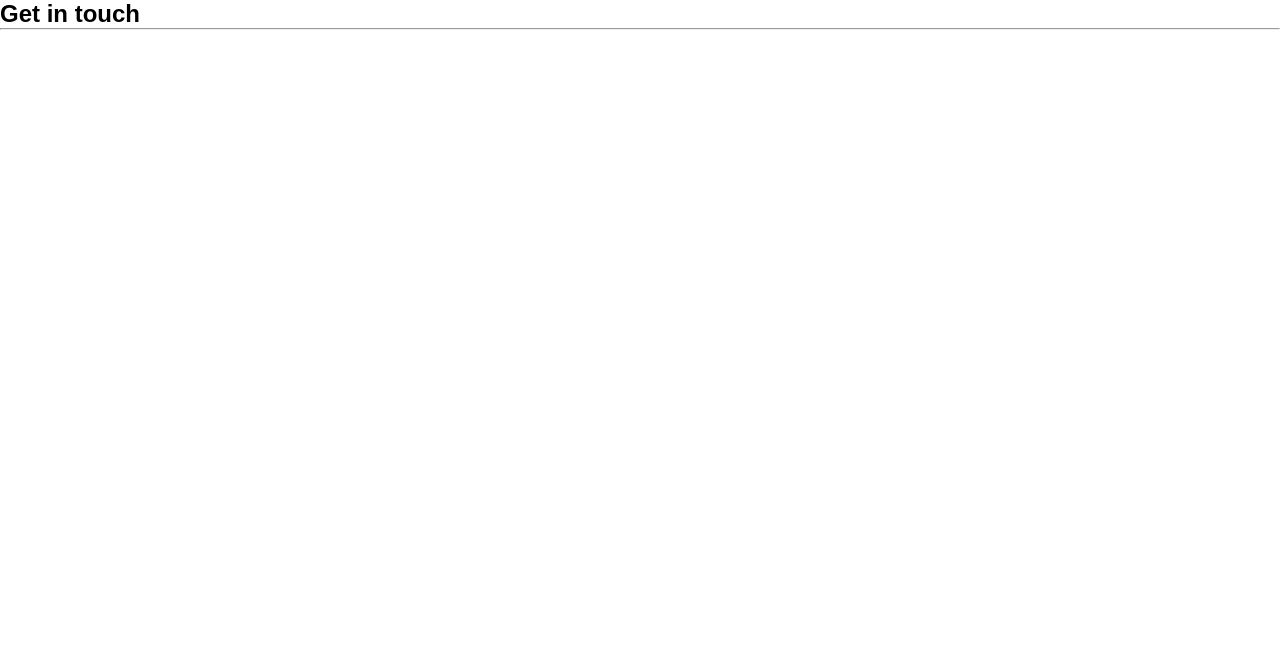
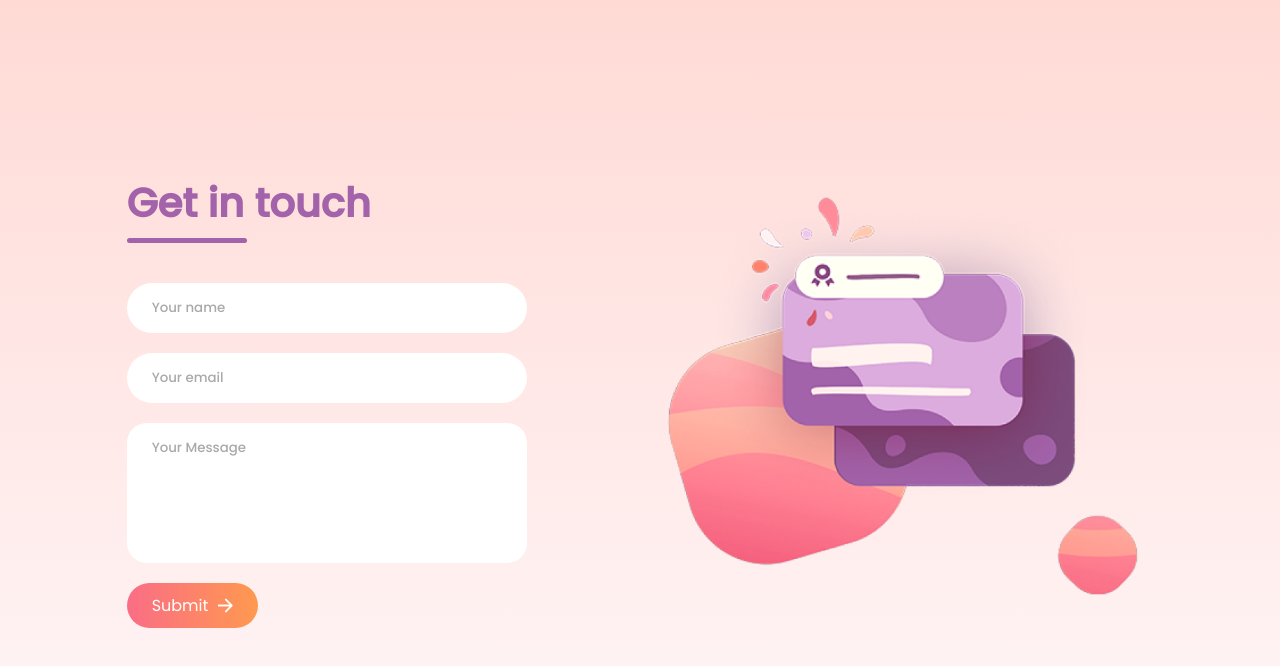
Before and after one commit to dhirucha/Contact-form, a plain HTML site: page index.html in a window 1280 px wide. Drawn offline with Linux system fonts and the light colour scheme.

Commit message:
completed

```diff
--- a/index.html
+++ b/index.html
@@ -8,14 +8,24 @@
 </head>
 <body>
    <div class="contact-container">
-    <form action="" class="contact-left">
+    <form action="https://api.web3forms.com/submit" method="POST" class="contact-left">
         <div class="contact-left-title">
             <h2>Get in touch</h2>
             <hr>
         </div>
+        <input type="hidden" name="access_key" value="6207a5eb-441e-457d-bca4-9169803157fb">
+
+        <input type="text" name="name" placeholder="Your name" class="contact-inputs" required>
+
+        <input type="email" name="email" placeholder="Your email" class="contact-inputs" required>
+
+        <textarea name="text-message" class="contact-inputs" placeholder="Your Message" required></textarea>
+        <button type="submit">
+            Submit <img src="./assets/arrow_icon.png" alt="arrow">
+        </button>
     </form>
-    <div class="contact-left">
-
+    <div class="contact-right">
+        <img src="./assets/right_img.png" alt="right-img">
     </div>
    </div>
 </body>
--- a/style.css
+++ b/style.css
@@ -1,6 +1,104 @@
+
+  @import url('https://fonts.googleapis.com/css2?family=Poppins:wght@400;500&display=swap');
+
+
+
 *{
     margin: 0;
     padding: 0;
     box-sizing: border-box;
-    font-family: sans-serif;
+    font-family: 'Poppins', sans-serif;
 }
+
+body{
+    background: linear-gradient(#ffdad5,#fff7f9);
+}
+
+.contact-container{
+    height: 100vh;
+    display: flex;
+    align-items: center;
+    justify-content: space-evenly;
+}
+
+.contact-left{
+    display: flex;
+    flex-direction: column;
+    align-items: start;
+    gap: 20px;
+}
+
+.contact-left-title h2{
+    font-weight: 600;
+    font-size: 40px;
+    color: #a363aa;
+    margin-bottom: 5px;
+}
+
+
+.contact-left-title hr{
+    border: none;
+    width: 120px;
+    height: 5px;
+    background: #a363aa;
+    border-radius: 10px;
+    margin-bottom: 20px;
+}
+
+.contact-inputs{
+    width: 400px;
+    height: 50px;
+    border: none;
+    outline: none;
+    padding-left: 25px;
+    font-weight: 500;
+    color: #666;
+    border-radius: 50px;
+}
+
+.contact-left textarea{
+    height: 140px;
+    padding-top: 15px;
+    border-radius: 20px;
+    resize: none;
+}
+
+.contact-inputs:focus{
+    border: 2px solid #ff994f;
+}
+
+.contact-inputs::placeholder{
+    color: #a9a9a9;
+}
+
+.contact-left button{
+    display: flex;
+    align-items: center;
+    padding: 10px 25px;
+    font-size: 16px;
+    color: #fff;
+    gap: 10px;
+    cursor: pointer;
+    border: none;
+    outline: none;
+    border-radius: 50px;
+    background: linear-gradient(270deg,#ff994f,#fa6d86);
+}
+
+.contact-left button img{
+    width: 15px;
+}
+
+.contact-right img{
+    width: 500px;
+}
+
+@media (max-width:800px) {
+    .contact-inputs{
+        width: 80vw;
+    }
+
+    .contact-right{
+        display: none;
+    }
+}
```
Also changed, not shown: 1 other file.
